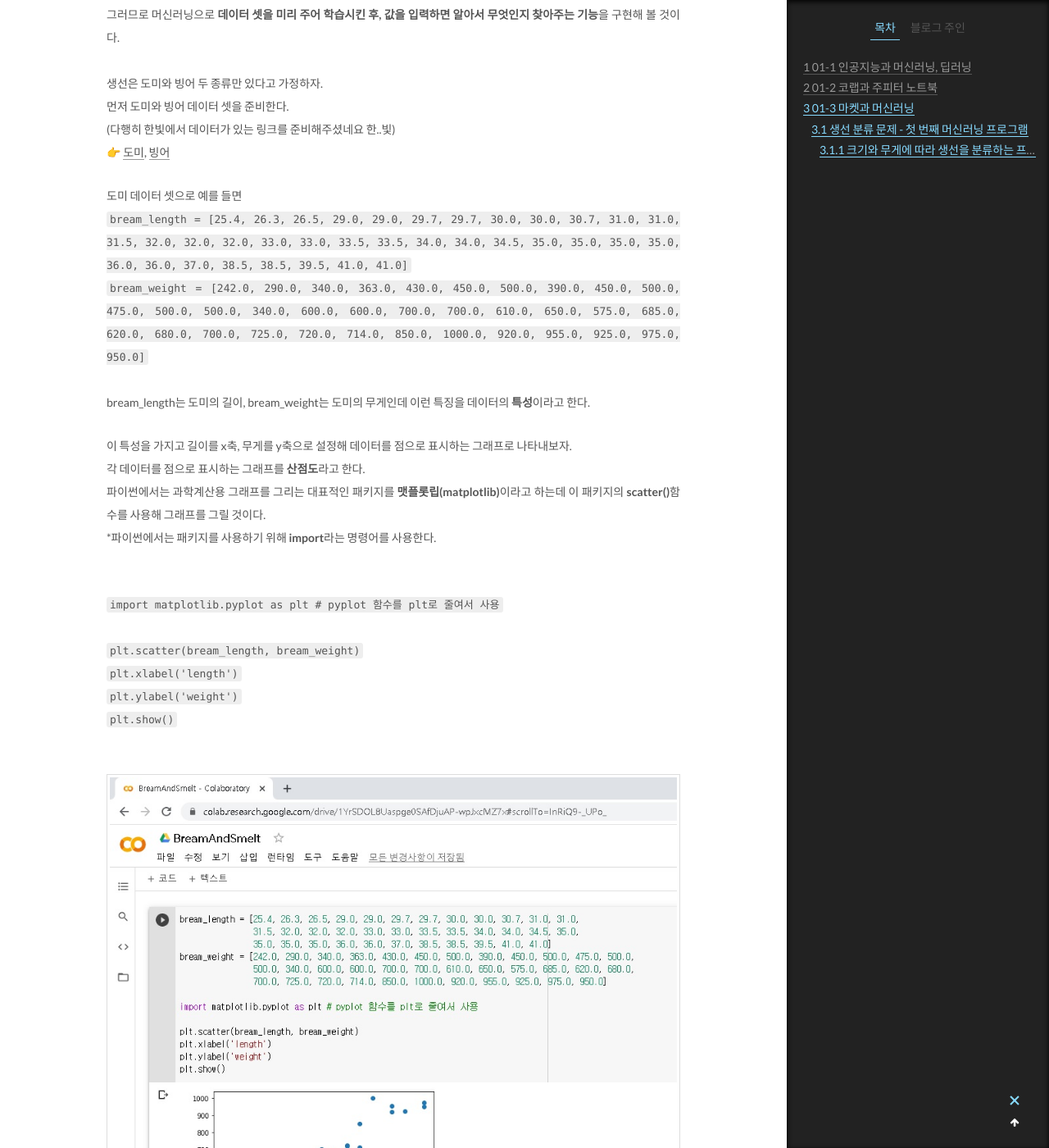
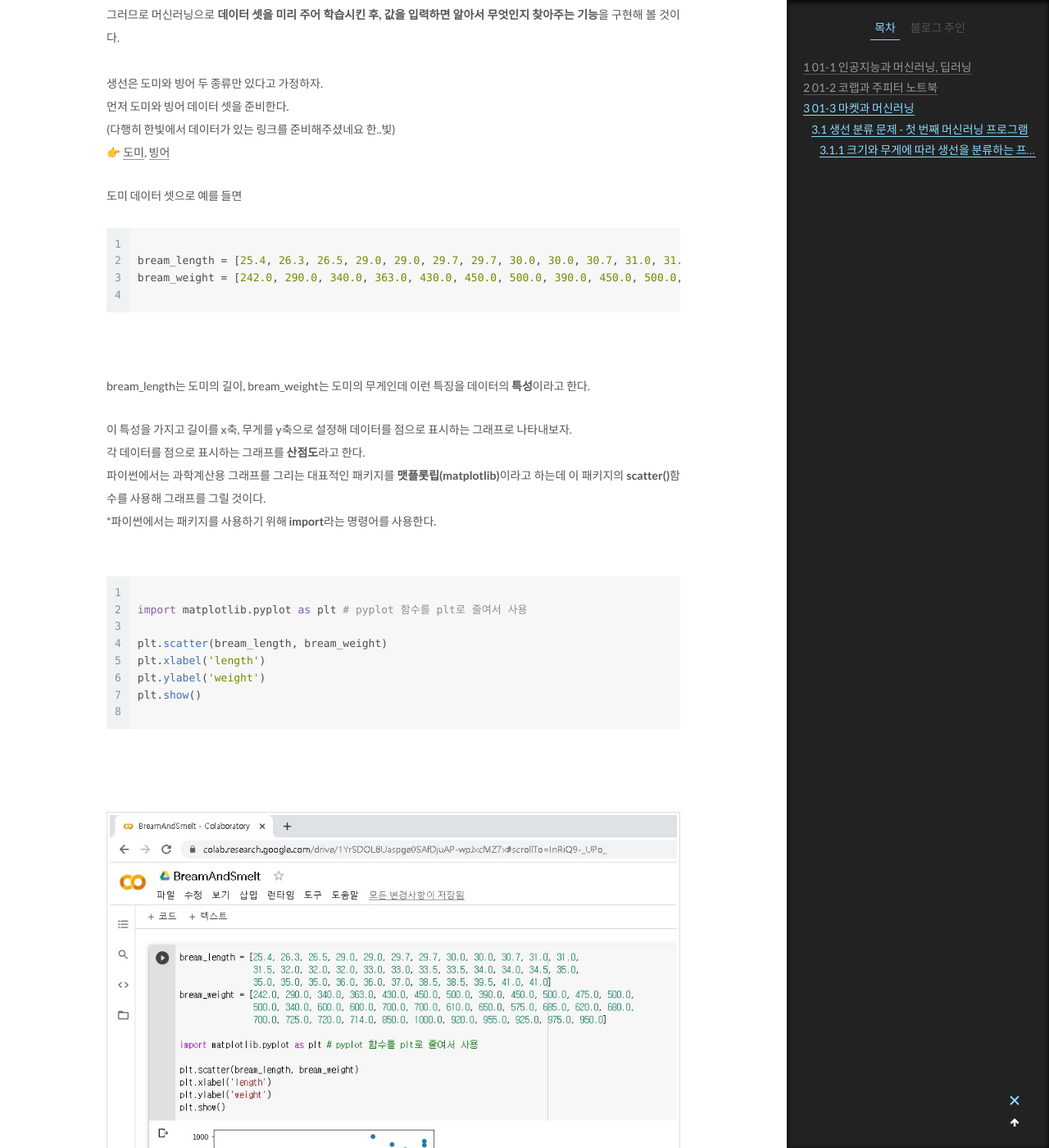
Before and after one commit to kimmin233/kimmin233.github.io, a Jekyll site: the page built from _posts/2021-03-29-AI-ch01.md, in a window 1280 px wide and 1400 px high, scrolled down 5308 px. Shown: the whole window at 82% size. Built offline with Jekyll 4.4.1, drawn with Linux system fonts in a browser that asks for light colours; some of the changed text lies outside the part shown.

Commit message:
Update 2021-03-29-AI-ch01.md

````diff
--- a/_posts/2021-03-29-AI-ch01.md
+++ b/_posts/2021-03-29-AI-ch01.md
@@ -118,8 +118,13 @@ tags: [AI, Machine Learning, Deep Learning]
 👉 [도미](https://gist.github.com/rickiepark/b37d04a95a42ef6757e4a99214d61697), [빙어](https://gist.github.com/rickiepark/1e89fe2a9d4ad92bc9f073163c9a37a7)
 
 도미 데이터 셋으로 예를 들면 <br>
-`bream_length = [25.4, 26.3, 26.5, 29.0, 29.0, 29.7, 29.7, 30.0, 30.0, 30.7, 31.0, 31.0, 31.5, 32.0, 32.0, 32.0, 33.0, 33.0, 33.5, 33.5, 34.0, 34.0, 34.5, 35.0, 35.0, 35.0, 35.0, 36.0, 36.0, 37.0, 38.5, 38.5, 39.5, 41.0, 41.0]`<br>
-`bream_weight = [242.0, 290.0, 340.0, 363.0, 430.0, 450.0, 500.0, 390.0, 450.0, 500.0, 475.0, 500.0, 500.0, 340.0, 600.0, 600.0, 700.0, 700.0, 610.0, 650.0, 575.0, 685.0, 620.0, 680.0, 700.0, 725.0, 720.0, 714.0, 850.0, 1000.0, 920.0, 955.0, 925.0, 975.0, 950.0]`<br><br>
+```python
+
+bream_length = [25.4, 26.3, 26.5, 29.0, 29.0, 29.7, 29.7, 30.0, 30.0, 30.7, 31.0, 31.0, 31.5, 32.0, 32.0, 32.0, 33.0, 33.0, 33.5, 33.5, 34.0, 34.0, 34.5, 35.0, 35.0, 35.0, 35.0, 36.0, 36.0, 37.0, 38.5, 38.5, 39.5, 41.0, 41.0]
+bream_weight = [242.0, 290.0, 340.0, 363.0, 430.0, 450.0, 500.0, 390.0, 450.0, 500.0, 475.0, 500.0, 500.0, 340.0, 600.0, 600.0, 700.0, 700.0, 610.0, 650.0, 575.0, 685.0, 620.0, 680.0, 700.0, 725.0, 720.0, 714.0, 850.0, 1000.0, 920.0, 955.0, 925.0, 975.0, 950.0]
+
+```
+<br><br>
 bream_length는 도미의 길이, bream_weight는 도미의 무게인데 이런 특징을 데이터의 **특성**이라고 한다. <br>
 
 이 특성을 가지고 길이를 x축, 무게를 y축으로 설정해 데이터를 점으로 표시하는 그래프로 나타내보자. <br>
@@ -127,11 +132,17 @@ bream_length는 도미의 길이, bream_weight는 도미의 무게인데 이런
 파이썬에서는 과학계산용 그래프를 그리는 대표적인 패키지를 **맷플롯립(matplotlib)**이라고 하는데 이 패키지의 **scatter()**함수를 사용해 그래프를 그릴 것이다. <br>
 *파이썬에서는 패키지를 사용하기 위해 **import**라는 명령어를 사용한다. <br><br>
 
-`import matplotlib.pyplot as plt # pyplot 함수를 plt로 줄여서 사용 ` <br><br>
-`plt.scatter(bream_length, bream_weight)`<br>
-`plt.xlabel('length')`<br>
-`plt.ylabel('weight')`<br>
-`plt.show()`<br><br>
+```python
+
+import matplotlib.pyplot as plt # pyplot 함수를 plt로 줄여서 사용
+
+plt.scatter(bream_length, bream_weight)
+plt.xlabel('length')
+plt.ylabel('weight')
+plt.show()
+
+```
+<br><br>
 
 ![fish1](/assets/images/fish1.jpg "도미 데이터 셋으로 만든 그래프") <br>
 
@@ -139,3 +150,18 @@ bream_length는 도미의 길이, bream_weight는 도미의 무게인데 이런
 ![fish2](/assets/images/fish2.jpg "도미와 빙어 데이터 셋으로 만든 그래프") <br>
 도미는 파란색 점으로, 빙어는 주황색 점으로 나타내진다.<br>
 이제 두 데이터를 스스로 구분하기 위한 머신러닝 프로그램을 만들자.<br><br>
+
+두 데이터를 하나의 데이터로 만들어서 사용한다. <br>
+```python
+
+length = bream_length + smelt_length
+weight = bream_weight + smelt_weight
+
+```
+<br><br>
+
+여기서 사용하는 머신러닝 패키지는 **사이킷런(scikit-learn)**이기 때문에 합친 1차원 리스트 데이터를 2차원 리스트로 만든다.<br>
+파이썬의 **zip()**함수와 리스트 내포 구문을 사용해 리스트 각각에서 하나씩 원소를 꺼내 반환해 2차원 리스트로 만든다.<br>
+`fish_data = [[l,w] for l, w in zip(length, weight)]` <br>
+  *length와 weight 리스트에서 원소를 하나씩 꺼내어 l과 w에 할당하면 [l,w]가 하나의 원소로 구성된 리스트가 만들어진다.*<br>
+`print(fish_data)`로 예상대로 만들어졌는지 확인해보자. <br>
````
